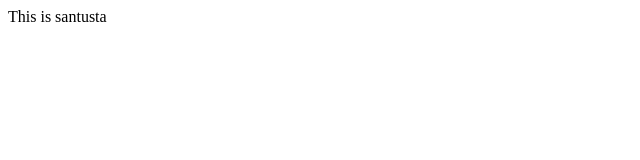
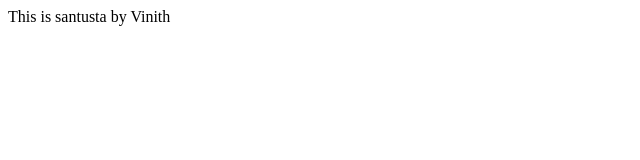
Before and after one commit to saivinith123/saivinith.github.io, a plain HTML site: page index.html in a window 1280 px wide. Shown: the full height of the page, 0-640 px from the left. Drawn offline with Linux system fonts and the light colour scheme.

Commit message:
by vinith

```diff
--- a/index.html
+++ b/index.html
@@ -7,6 +7,6 @@
   <meta name="viewport" content="width=device-width, initial-scale=1">
 </head>
 <body>
-  This is santusta
+  This is santusta by Vinith
 </body>
 </html>
```
